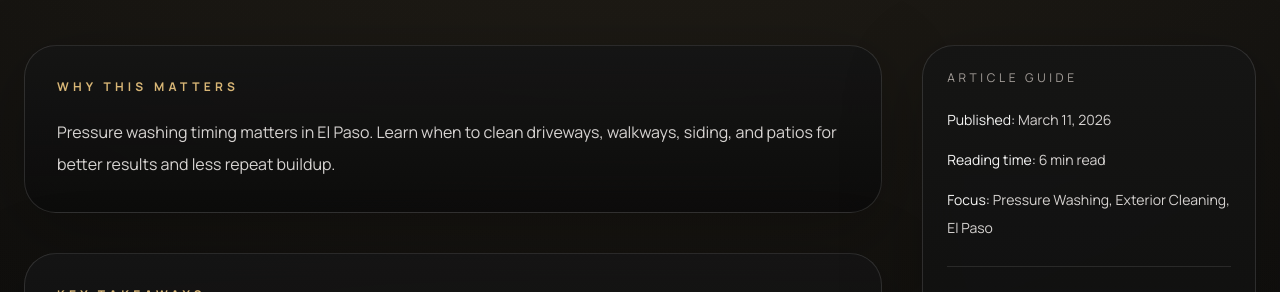
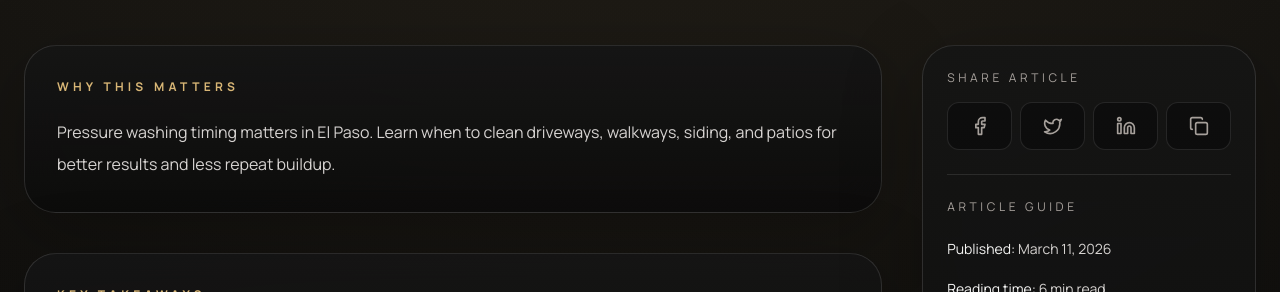
Before and after one commit to hclara23/wakala, a Next.js app: page /blog/best-time-to-pressure-wash-a-house-and-driveway-in-el-paso in a window 1280 px wide. Shown: the part 655-947 px from the top of the page. Built offline with nearby package versions, Linux system fonts and the light colour scheme; no server answers.

Commit message:
feat: add social share buttons to blog posts

```diff
--- a/app/blog/[slug]/page.tsx
+++ b/app/blog/[slug]/page.tsx
@@ -2,8 +2,9 @@ import type { Metadata } from 'next';
 import Image from 'next/image';
 import Link from 'next/link';
 import { notFound } from 'next/navigation';
-import { ArrowRight, Phone, Sparkles } from 'lucide-react';
+import { ArrowRight, Phone, Sparkles, Share2 } from 'lucide-react';
 import { Reveal } from '@/components/PageMotion';
+import { ShareButtons } from '@/components/ShareButtons';
 import { getSiteImageSrc } from '@/lib/site-images';
 import { blogPosts, getBlogPost, site } from '@/lib/site-data';
 
@@ -276,6 +277,15 @@ export default async function BlogPostPage({ params }: BlogPostPageProps) {
               </section>
             </Reveal>
 
+            <Reveal delay={0.11}>
+              <ShareButtons
+                url={`${site.url}/blog/${post.slug}`}
+                title={post.title}
+                variant="bottom"
+                className="mt-8 mb-12"
+              />
+            </Reveal>
+
             {relatedPosts.length ? (
               <Reveal delay={0.12}>
                 <section className="space-y-6">
@@ -321,9 +331,16 @@ export default async function BlogPostPage({ params }: BlogPostPageProps) {
 
           <div className="space-y-6 xl:sticky xl:top-28 xl:self-start">
             <Reveal delay={0.04}>
-              <aside className="panel rounded-[2rem] p-6">
-                <p className="text-xs uppercase tracking-[0.3em] text-stone-400">Article Guide</p>
-                <div className="mt-5 space-y-3 text-sm leading-7 text-stone-300">
+              <aside className="panel rounded-[2rem] p-6 space-y-6">
+                <ShareButtons
+                  url={`${site.url}/blog/${post.slug}`}
+                  title={post.title}
+                  variant="sidebar"
+                />
+
+                <div className="border-t border-white/10 pt-6">
+                  <p className="text-xs uppercase tracking-[0.3em] text-stone-400">Article Guide</p>
+                  <div className="mt-5 space-y-3 text-sm leading-7 text-stone-300">
                   <p>
                     <span className="text-stone-100">Published:</span> {formatPublishedDate(post.publishedAt)}
                   </p>
@@ -334,6 +351,7 @@ export default async function BlogPostPage({ params }: BlogPostPageProps) {
                     <span className="text-stone-100">Focus:</span> {post.tags.join(', ')}
                   </p>
                 </div>
+              </div>
                 <div className="mt-6 border-t border-white/10 pt-6">
                   <p className="text-xs uppercase tracking-[0.3em] text-stone-400">Jump To</p>
                   <div className="mt-4 space-y-3">
--- /dev/null
+++ b/components/ShareButtons.tsx
@@ -0,0 +1,159 @@
+'use client';
+
+import React, { useState } from 'react';
+import { Facebook, Linkedin, Twitter, Link as LinkIcon, Check, Copy } from 'lucide-react';
+import { motion, AnimatePresence } from 'motion/react';
+import { cn } from '@/lib/utils';
+
+interface ShareButtonsProps {
+  url: string;
+  title: string;
+  className?: string;
+  variant?: 'sidebar' | 'bottom';
+}
+
+export function ShareButtons({ url, title, className, variant = 'sidebar' }: ShareButtonsProps) {
+  const [copied, setCopied] = useState(false);
+
+  const encodedUrl = encodeURIComponent(url);
+  const encodedTitle = encodeURIComponent(title);
+
+  const shareLinks = [
+    {
+      name: 'Facebook',
+      icon: Facebook,
+      href: `https://www.facebook.com/sharer/sharer.php?u=${encodedUrl}`,
+      color: 'hover:text-[#1877F2]',
+    },
+    {
+      name: 'X (Twitter)',
+      icon: Twitter,
+      href: `https://twitter.com/intent/tweet?url=${encodedUrl}&text=${encodedTitle}`,
+      color: 'hover:text-[#1DA1F2]',
+    },
+    {
+      name: 'LinkedIn',
+      icon: Linkedin,
+      href: `https://www.linkedin.com/shareArticle?mini=true&url=${encodedUrl}&title=${encodedTitle}`,
+      color: 'hover:text-[#0A66C2]',
+    },
+  ];
+
+  const handleCopy = async () => {
+    try {
+      await navigator.clipboard.writeText(url);
+      setCopied(true);
+      setTimeout(() => setCopied(false), 2000);
+    } catch (err) {
+      console.error('Failed to copy text: ', err);
+    }
+  };
+
+  const handleShare = (href: string) => {
+    window.open(href, '_blank', 'noopener,noreferrer,width=600,height=400');
+  };
+
+  if (variant === 'bottom') {
+    return (
+      <div className={cn('flex flex-col gap-6 pt-8 border-t border-white/10', className)}>
+        <p className="text-xs uppercase tracking-[0.3em] text-stone-400">Share this article</p>
+        <div className="flex flex-wrap gap-4">
+          {shareLinks.map((link) => (
+            <button
+              key={link.name}
+              onClick={() => handleShare(link.href)}
+              className={cn(
+                'group flex items-center gap-3 rounded-2xl border border-white/10 bg-black/30 px-5 py-3 transition-all hover:border-white/25',
+                link.color
+              )}
+              title={`Share on ${link.name}`}
+            >
+              <link.icon className="h-5 w-5" />
+              <span className="text-sm font-medium text-stone-300 group-hover:text-white">
+                {link.name}
+              </span>
+            </button>
+          ))}
+          <button
+            onClick={handleCopy}
+            className="group flex items-center gap-3 rounded-2xl border border-white/10 bg-black/30 px-5 py-3 transition-all hover:border-white/25 hover:text-amber-300"
+            title="Copy link"
+          >
+            <AnimatePresence mode="wait">
+              {copied ? (
+                <motion.div
+                  key="check"
+                  initial={{ scale: 0.5, opacity: 0 }}
+                  animate={{ scale: 1, opacity: 1 }}
+                  exit={{ scale: 0.5, opacity: 0 }}
+                >
+                  <Check className="h-5 w-5 text-green-400" />
+                </motion.div>
+              ) : (
+                <motion.div
+                  key="copy"
+                  initial={{ scale: 0.5, opacity: 0 }}
+                  animate={{ scale: 1, opacity: 1 }}
+                  exit={{ scale: 0.5, opacity: 0 }}
+                >
+                  <Copy className="h-5 w-5" />
+                </motion.div>
+              )}
+            </AnimatePresence>
+            <span className="text-sm font-medium text-stone-300 group-hover:text-white">
+              {copied ? 'Copied!' : 'Copy Link'}
+            </span>
+          </button>
+        </div>
+      </div>
+    );
+  }
+
+  return (
+    <div className={cn('space-y-4', className)}>
+      <p className="text-xs uppercase tracking-[0.3em] text-stone-400">Share Article</p>
+      <div className="grid grid-cols-4 gap-2">
+        {shareLinks.map((link) => (
+          <button
+            key={link.name}
+            onClick={() => handleShare(link.href)}
+            className={cn(
+              'flex h-12 items-center justify-center rounded-xl border border-white/10 bg-black/30 text-stone-400 transition-all hover:border-white/25',
+              link.color
+            )}
+            title={`Share on ${link.name}`}
+          >
+            <link.icon className="h-5 w-5" />
+          </button>
+        ))}
+        <button
+          onClick={handleCopy}
+          className="flex h-12 items-center justify-center rounded-xl border border-white/10 bg-black/30 text-stone-400 transition-all hover:border-white/25 hover:text-amber-300"
+          title="Copy link"
+        >
+          <AnimatePresence mode="wait">
+            {copied ? (
+              <motion.div
+                key="check"
+                initial={{ scale: 0.5, opacity: 0 }}
+                animate={{ scale: 1, opacity: 1 }}
+                exit={{ scale: 0.5, opacity: 0 }}
+              >
+                <Check className="h-5 w-5 text-green-400" />
+              </motion.div>
+            ) : (
+              <motion.div
+                key="copy"
+                initial={{ scale: 0.5, opacity: 0 }}
+                animate={{ scale: 1, opacity: 1 }}
+                exit={{ scale: 0.5, opacity: 0 }}
+              >
+                <Copy className="h-5 w-5" />
+              </motion.div>
+            )}
+          </AnimatePresence>
+        </button>
+      </div>
+    </div>
+  );
+}
```
